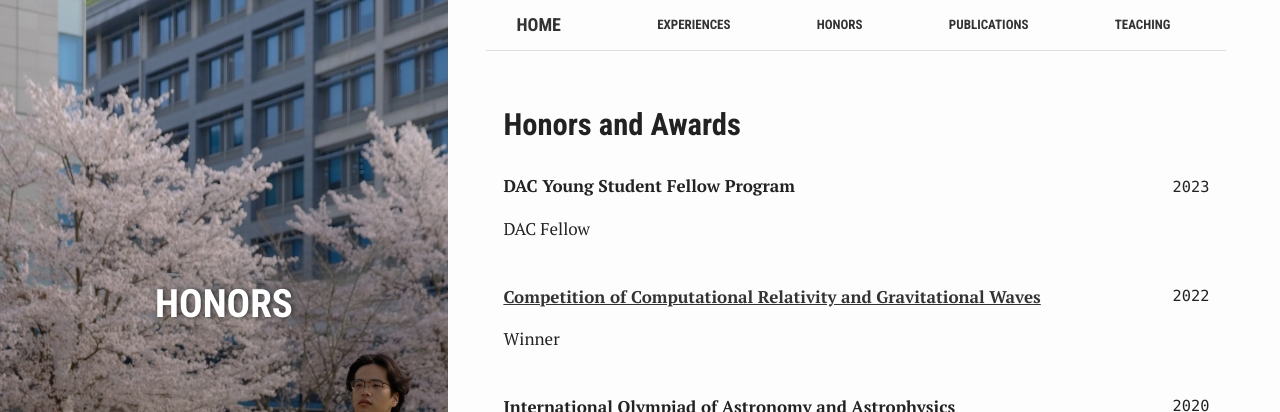
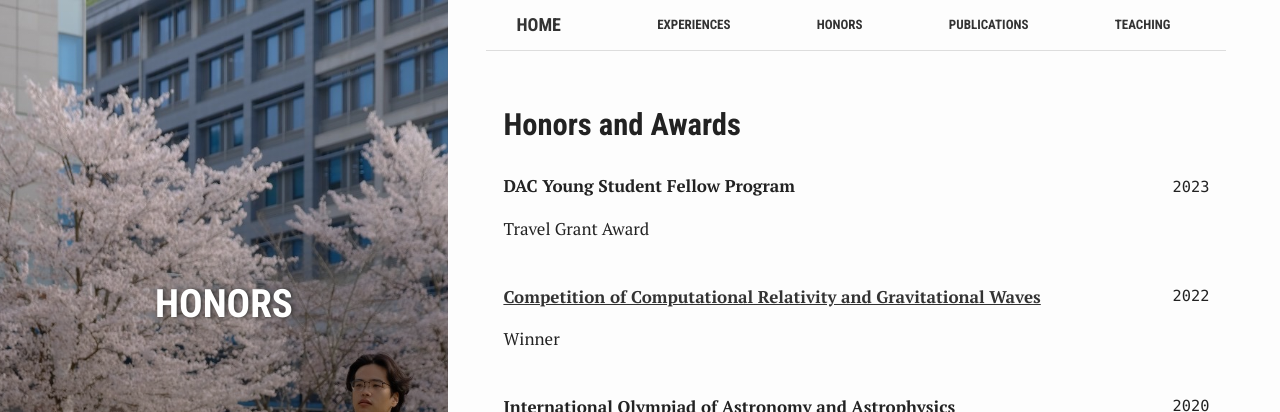
Before and after one commit to hecate64/hecate64.github.io, a Jekyll site: the page built from honors.md, in a window 1280 px wide. Shown: the top 412 px of the page. Built offline with Jekyll 4.4.1, drawn with Linux system fonts in a browser that asks for light colours.

```diff
--- a/honors.md
+++ b/honors.md
@@ -14,7 +14,7 @@
 __DAC Young Student Fellow Program__
 
 
-DAC Fellow
+Travel Grant Award
 <br/>
 <br/>
 
```
